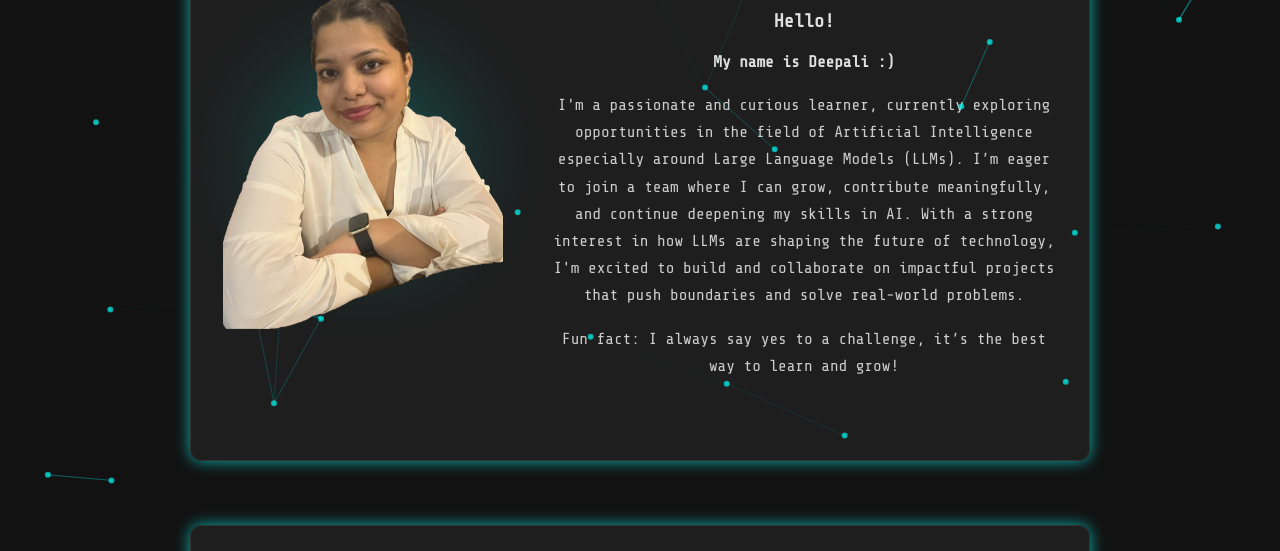
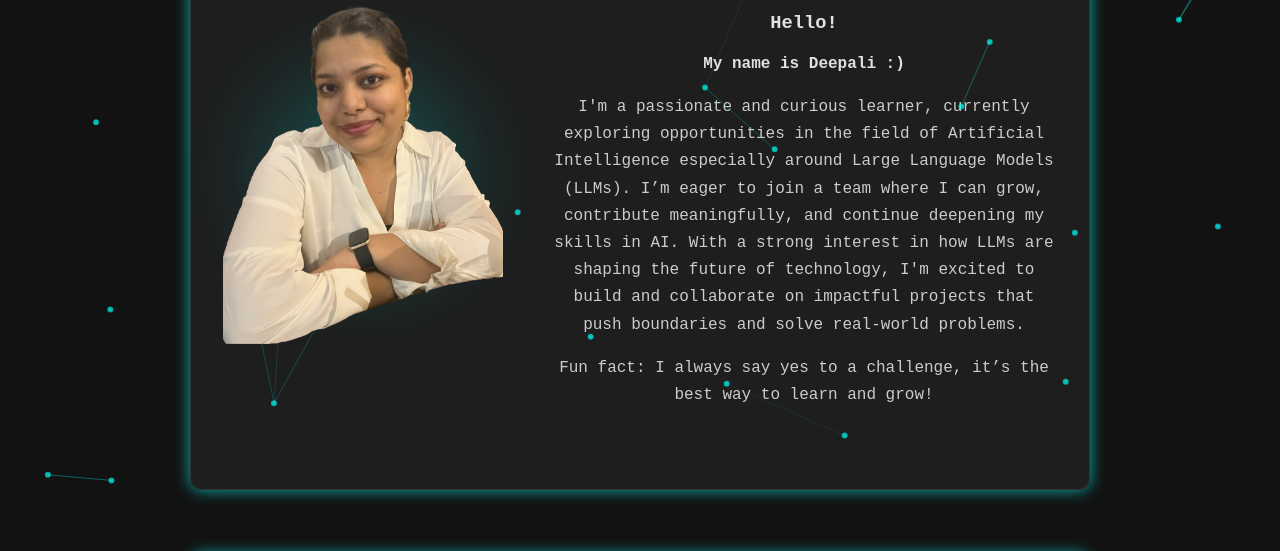
Before and after one commit to Deeya10/My_Portfolio, a plain HTML site: page index.html in a window 1280 px wide. Shown: the part 311-862 px from the top of the page. Drawn offline with nearby package versions, Linux system fonts and the light colour scheme.

Commit message:
Update style.css

```diff
--- a/style.css
+++ b/style.css
@@ -12,7 +12,7 @@ body {
   background-color: var(--bg-color);
   color: var(--text-color);
   margin: 0;
-  font-family: 'Share Tech Mono', monospace;
+  font-family: 'Playfair Display', monospace;
   color: #13c7d4;
   overflow-x: hidden;
   height: 100%;
```
